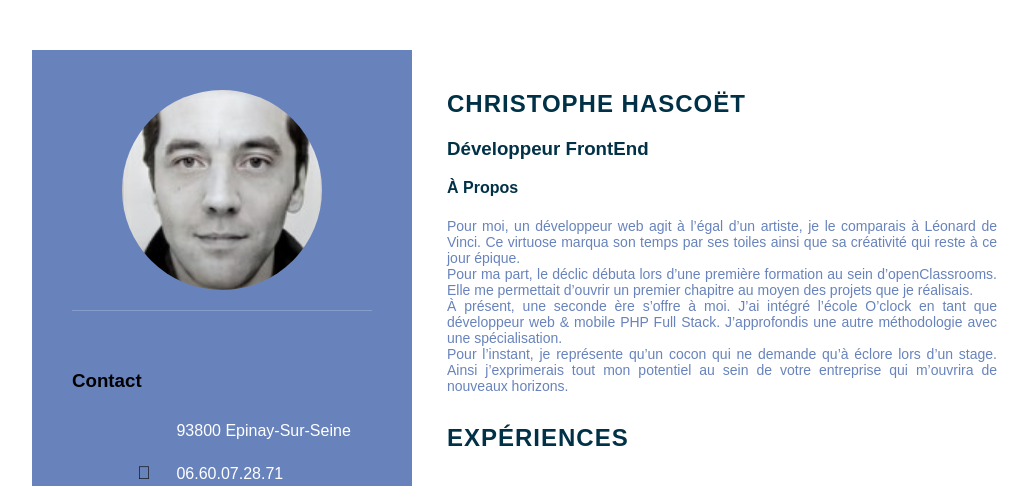
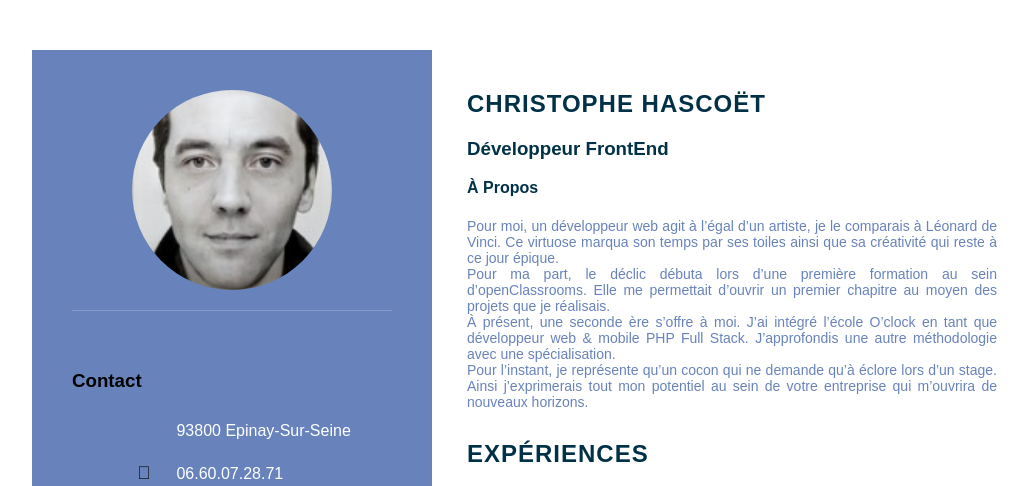
Before and after one commit to CHRISTOPHEHASCOET/cv, a plain HTML site: page index.html in a window 1280 px wide. Shown: the top 486 px of the page, without its empty margins (18-1046 px from the left). Drawn offline with Linux system fonts and the light colour scheme; some icons are missing.

Commit message:
correction

```diff
--- a/style.css
+++ b/style.css
@@ -41,7 +41,7 @@
     min-height: 1000px;
     margin: 50px;
     display: grid;
-    grid-template-columns: 38% 62%;
+    grid-template-columns: 40% 60%;
     margin-right: 50rem;
 
 }
```
